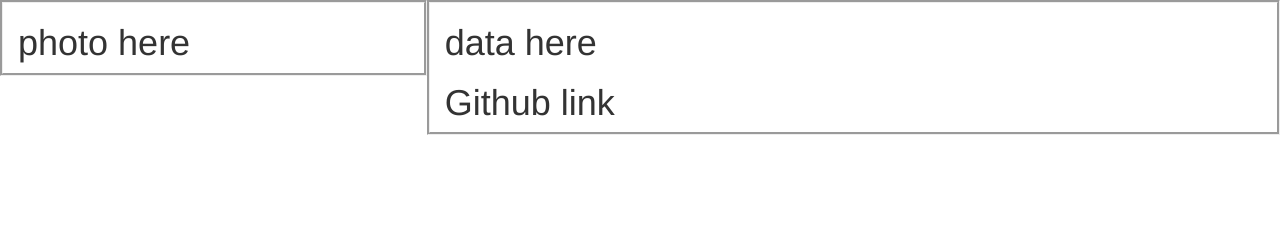
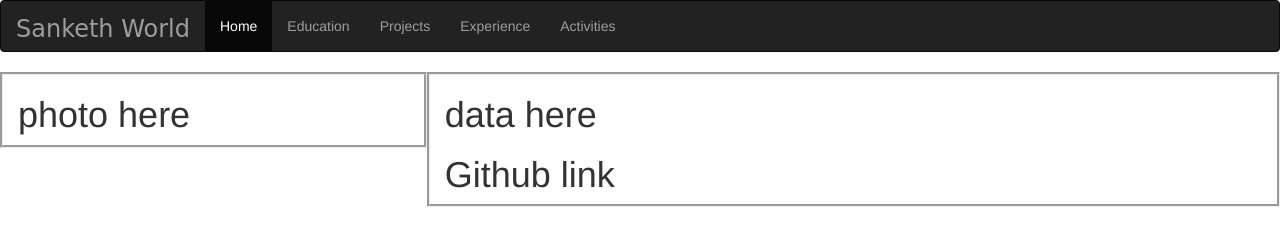
Before and after one commit to sanketh1024/website_resume, a plain HTML site: page index1.html in a window 1280 px wide. Drawn offline with nearby package versions, Linux system fonts and the light colour scheme.

Commit message:
Added NavBar

```diff
--- a/index1.html
+++ b/index1.html
@@ -9,8 +9,34 @@
     <script src="https://code.jquery.com/jquery-3.2.1.js"></script>
     <script src="https://maxcdn.bootstrapcdn.com/bootstrap/3.3.7/js/bootstrap.min.js"></script>
 
+    <style>
+        .fontstyle-main {
+            font-family: "Brush Script MT", cursive;
+            font-size: 24px;
+            font-style: normal;
+            font-variant: normal;
+            font-weight: 500;
+            line-height: 26.4px;
+        }
+    </style>
+
 </head>
 <body>
+    <nav class="navbar navbar-default navbar-inverse bg-inverse">
+        <div class="container-fluid">
+            <div class="navbar-header">
+                <a class="navbar-brand fontstyle-main" href="#">Sanketh World</a>
+            </div>
+            <ul class="nav navbar-nav">
+                <li class="active"><a href="#">Home</a></li>
+                <li><a href="#">Education</a></li>
+                <li><a href="#">Projects</a></li>
+                <li><a href="#">Experience</a></li>
+                <li><a href="#">Activities</a></li>
+            </ul>
+        </div>
+    </nav>
+
     <div class="container-fluid">
         <div class="row">
             <div class="col-sm-4" style="border:groove;">
```
